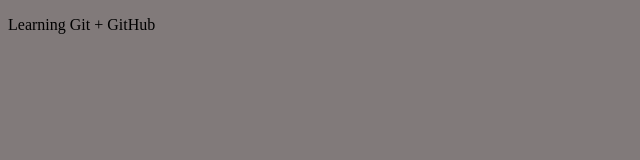
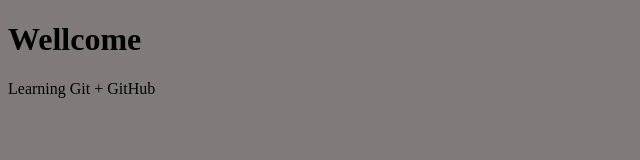
Before and after one commit to samodel/gittest, a plain HTML site: page index.html in a window 1280 px wide. Shown: the whole page, without its empty margins (0-640 px from the left). Drawn offline with Linux system fonts and the light colour scheme.

Commit message:
first changes

```diff
--- a/index.html
+++ b/index.html
@@ -8,6 +8,7 @@
     <title>testGit</title>
   </head>
   <body>
+    <h1>Wellcome</h1>
     <p>Learning Git + GitHub</p>
   </body>
 </html>
```
